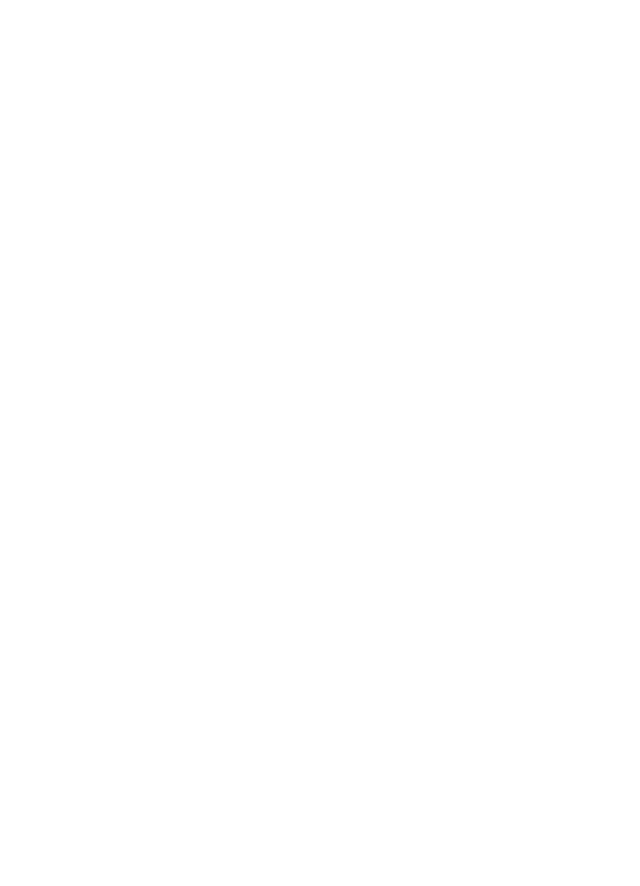
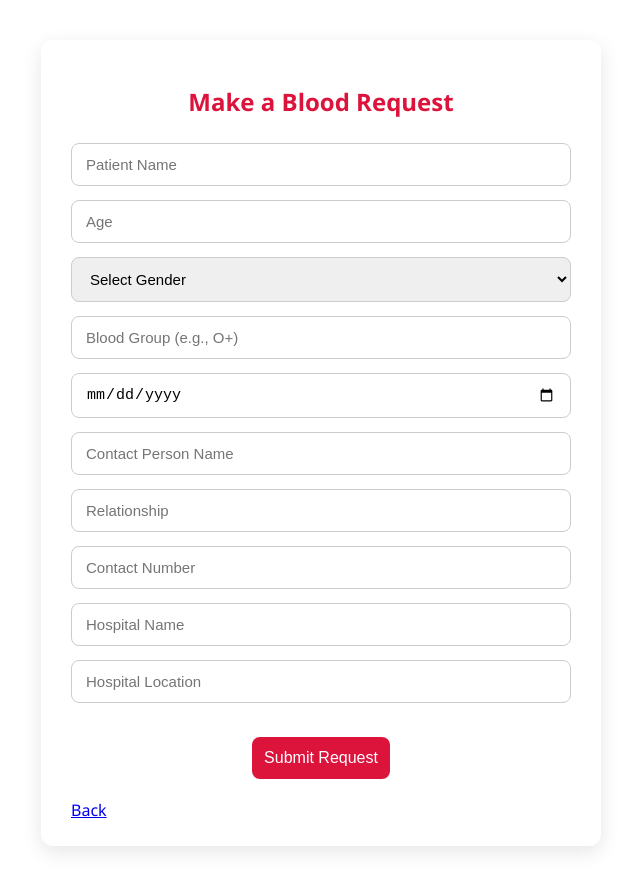
Before and after one commit to fallguy1903/RCLC, a React (Vite) app in the folder frontend/: page /makeRequest in a window 1280 px wide. Before the commit this address had no page. Shown: the whole page, without its empty margins (319-959 px from the left). Before the commit the page ends 800 px from the top, so only its background shows below. Built offline with nearby package versions, Linux system fonts and the light colour scheme.

Commit message:
complete bloodRequest

```diff
--- a/frontend/src/App.jsx
+++ b/frontend/src/App.jsx
@@ -6,6 +6,8 @@
 import Login from './login'
 import Home from './home';
 import Register from './register';
+import BloodRequest from './bloodRequest';
+import MakeRequest from './makeRequest';
 
 function App() {
 
@@ -16,6 +18,8 @@
         <Route path='/' element={<Login/>}></Route>
         <Route path='/home' element={<Home/>}></Route>
         <Route path='/register' element={<Register/>}></Route>
+        <Route path='/bloodRequest' element={<BloodRequest/>}></Route>
+        <Route path='/makeRequest' element={<MakeRequest/>}></Route>
       </Routes>
     </Router>
   )
--- /dev/null
+++ b/frontend/src/bloodRequest.css
@@ -0,0 +1,55 @@
+h1 {
+  text-align: center;
+  margin-top: 30px;
+  color: #333;
+}
+
+button {
+  display: block;
+  margin: 20px auto;
+  padding: 12px 24px;
+  font-size: 16px;
+  background-color: #ff4d4d;
+  color: white;
+  border: none;
+  border-radius: 8px;
+  cursor: pointer;
+  transition: background-color 0.2s ease;
+}
+
+button:hover {
+  background-color: #e60000;
+}
+
+.requests-list {
+  display: grid;
+  grid-template-columns: repeat(auto-fit, minmax(320px, 1fr));
+  gap: 20px;
+  padding: 20px;
+  max-width: 1200px;
+  margin: auto;
+}
+
+.request-card {
+  background-color: white;
+  padding: 20px;
+  border-radius: 12px;
+  box-shadow: 0 2px 10px rgba(0, 0, 0, 0.08);
+  border-left: 5px solid #ff4d4d;
+  transition: transform 0.2s ease;
+}
+
+.request-card:hover {
+  transform: translateY(-5px);
+}
+
+.request-card h3 {
+  margin-top: 0;
+  color: #ff3333;
+}
+
+.request-card p {
+  margin: 6px 0;
+  color: #555;
+  font-size: 14.5px;
+}
--- /dev/null
+++ b/frontend/src/bloodRequest.jsx
@@ -0,0 +1,52 @@
+import { useEffect, useState } from "react";
+import axios from "axios";
+import "./bloodRequest.css"
+import { useNavigate } from "react-router-dom";
+
+
+export default function BloodRequest() {
+    const [requests, setRequests] = useState([]);
+    const navigate = useNavigate();
+
+    useEffect(() => {
+        const fetchRequests = async () => {
+            try {
+                const res = await axios.get("http://localhost:5000/api/req/showBloodRequests");
+                setRequests(res.data);
+            } catch (err) {
+                console.error("Error fetching blood requests:", err);
+            }
+        };
+        fetchRequests();
+    }, []);
+
+    const handleNewRequest = () => {
+        navigate("/makeRequest");
+    };
+
+    return (
+        <div>
+            <h1>Open Blood Requests</h1>
+            <button onClick={handleNewRequest}>Make a Request</button>
+            <div className="requests-list">
+                {requests.length > 0 ? (
+                    requests.map((req, index) => (
+                        <div className="request-card" key={index}>
+                            <h3>{req.patientName} ({req.bloodGroup})</h3>
+                            <p>Age: {req.age}</p>
+                            <p>Gender: {req.gender}</p>
+                            <p>Needed By: {new Date(req.requiredDate).toLocaleDateString()}</p>
+                            <p>Hospital: {req.hospitalName}, {req.hospitalLocation}</p>
+                            <p>Contact Person: {req.contactPerson.name} ({req.contactPerson.relationship})</p>
+                            <p>Contact No: {req.contactPerson.contact}</p>
+                            <p>Posted On: {new Date(req.postedOn).toLocaleString()}</p>
+                        </div>
+                    ))
+                ) : (
+                    <p>No blood requests found.</p>
+                )}
+            </div>
+            <a href="/home">Back</a>
+        </div>
+    );
+}
--- /dev/null
+++ b/frontend/src/home.css
@@ -0,0 +1,4 @@
+.nav{
+    display: flex;
+    justify-content: space-between;
+}
--- a/frontend/src/home.jsx
+++ b/frontend/src/home.jsx
@@ -1,4 +1,5 @@
 import axios from "axios"
+import "./home.css"
 import { useNavigate } from "react-router-dom";
 
 export default function Home(){
@@ -11,6 +12,13 @@
     return(
         <>
             <h1>Home Page</h1>
+            <div className="nav">
+                <a href="/bloodRequest">Blood Requests</a>
+                <a href="/events">Events</a>
+                <a href="/about">About</a>
+            </div>
+
+            <br/>
             <button onClick={handleClick}>Logout</button>
         </>
     )
--- /dev/null
+++ b/frontend/src/makeRequest.css
@@ -0,0 +1,75 @@
+/* Container styling */
+.form-container {
+  max-width: 500px;
+  margin: 40px auto;
+  padding: 25px 30px;
+  background-color: #ffffff;
+  border-radius: 12px;
+  box-shadow: 0 6px 20px rgba(0, 0, 0, 0.1);
+  font-family: 'Segoe UI', Tahoma, Geneva, Verdana, sans-serif;
+}
+
+/* Heading */
+.form-container h2 {
+  text-align: center;
+  margin-bottom: 25px;
+  color: crimson;
+}
+
+/* Form layout */
+.request-form {
+  display: flex;
+  flex-direction: column;
+  gap: 14px;
+}
+
+/* Input and select fields */
+.request-form input,
+.request-form select {
+  padding: 12px 14px;
+  font-size: 15px;
+  border: 1px solid #ccc;
+  border-radius: 8px;
+  transition: border-color 0.3s ease;
+}
+
+.request-form input:focus,
+.request-form select:focus {
+  border-color: crimson;
+  outline: none;
+}
+
+/* Submit button */
+.request-form button[type="submit"] {
+  background-color: crimson;
+  color: white;
+  font-size: 16px;
+  padding: 12px;
+  border: none;
+  border-radius: 8px;
+  cursor: pointer;
+  transition: background-color 0.3s ease;
+}
+
+.request-form button[type="submit"]:hover {
+  background-color: darkred;
+}
+
+/* Responsive: Stack inputs nicely on small screens */
+@media screen and (max-width: 600px) {
+  .form-container {
+    margin: 20px 15px;
+    padding: 20px;
+  }
+
+  .request-form input,
+  .request-form select {
+    font-size: 14px;
+    padding: 10px;
+  }
+
+  .request-form button[type="submit"] {
+    font-size: 15px;
+    padding: 10px;
+  }
+}
--- /dev/null
+++ b/frontend/src/makeRequest.jsx
@@ -0,0 +1,155 @@
+// src/pages/MakeRequest.jsx
+import React, { useState } from "react";
+import axios from "axios";
+import { useNavigate } from "react-router-dom";
+import "./makeRequest.css";
+
+export default function MakeRequest() {
+  const navigate = useNavigate();
+
+  const [formData, setFormData] = useState({
+    patientName: "",
+    age: "",
+    gender: "",
+    bloodGroup: "",
+    requiredDate: "",
+    contactPerson: {
+      name: "",
+      relationship: "",
+      contact: "",
+    },
+    hospitalName: "",
+    hospitalLocation: "",
+  });
+
+  const handleChange = (e) => {
+    const { name, value } = e.target;
+
+    if (name in formData.contactPerson) {
+      setFormData({
+        ...formData,
+        contactPerson: {
+          ...formData.contactPerson,
+          [name]: value,
+        },
+      });
+    } else {
+      setFormData({ ...formData, [name]: value });
+    }
+  };
+
+  const handleSubmit = async (e) => {
+    e.preventDefault();
+
+    try {
+      await axios.post("http://localhost:5000/api/req/bloodRequest", formData);
+      alert("Request submitted successfully!");
+      navigate("/bloodRequest");
+    } catch (error) {
+      console.error("Error submitting request", error);
+      alert("Failed to submit request.");
+    }
+  };
+
+  return (
+    <div className="form-container">
+      <h2>Make a Blood Request</h2>
+      <form onSubmit={handleSubmit} className="request-form">
+        <input
+          type="text"
+          name="patientName"
+          placeholder="Patient Name"
+          value={formData.patientName}
+          onChange={handleChange}
+          required
+        />
+
+        <input
+          type="number"
+          name="age"
+          placeholder="Age"
+          value={formData.age}
+          onChange={handleChange}
+          required
+        />
+
+        <select
+          name="gender"
+          value={formData.gender}
+          onChange={handleChange}
+          required
+        >
+          <option value="">Select Gender</option>
+          <option value="Male">Male</option>
+          <option value="Female">Female</option>
+          <option value="Other">Other</option>
+        </select>
+
+        <input
+          type="text"
+          name="bloodGroup"
+          placeholder="Blood Group (e.g., O+)"
+          value={formData.bloodGroup}
+          onChange={handleChange}
+          required
+        />
+
+        <input
+          type="date"
+          name="requiredDate"
+          value={formData.requiredDate}
+          onChange={handleChange}
+          required
+        />
+
+        <input
+          type="text"
+          name="name"
+          placeholder="Contact Person Name"
+          value={formData.contactPerson.name}
+          onChange={handleChange}
+          required
+        />
+
+        <input
+          type="text"
+          name="relationship"
+          placeholder="Relationship"
+          value={formData.contactPerson.relationship}
+          onChange={handleChange}
+          required
+        />
+
+        <input
+          type="text"
+          name="contact"
+          placeholder="Contact Number"
+          value={formData.contactPerson.contact}
+          onChange={handleChange}
+          pattern="^[6-9]\d{9}$"
+          required
+        />
+
+        <input
+          type="text"
+          name="hospitalName"
+          placeholder="Hospital Name"
+          value={formData.hospitalName}
+          onChange={handleChange}
+          required
+        />
+
+        <input
+          type="text"
+          name="hospitalLocation"
+          placeholder="Hospital Location"
+          value={formData.hospitalLocation}
+          onChange={handleChange}
+        />
+
+        <button type="submit">Submit Request</button>
+      </form>
+      <a href="/bloodRequest">Back</a>
+    </div>
+  );
+}
```
